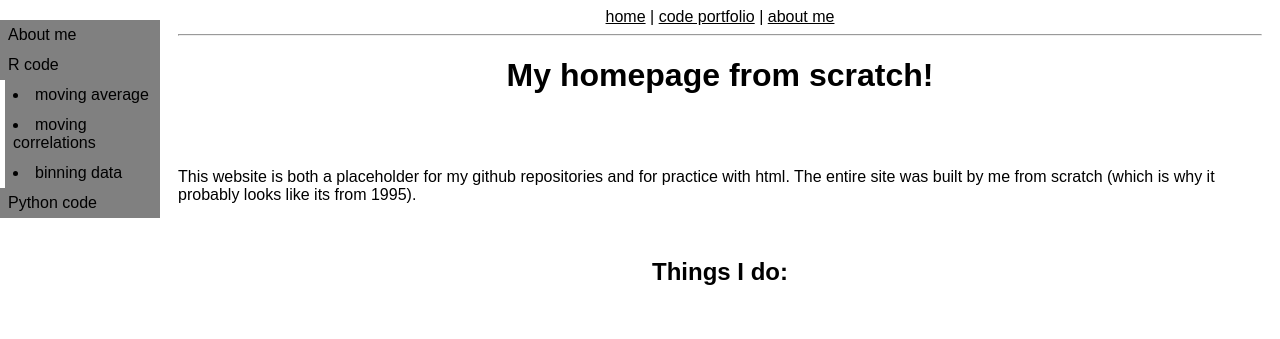
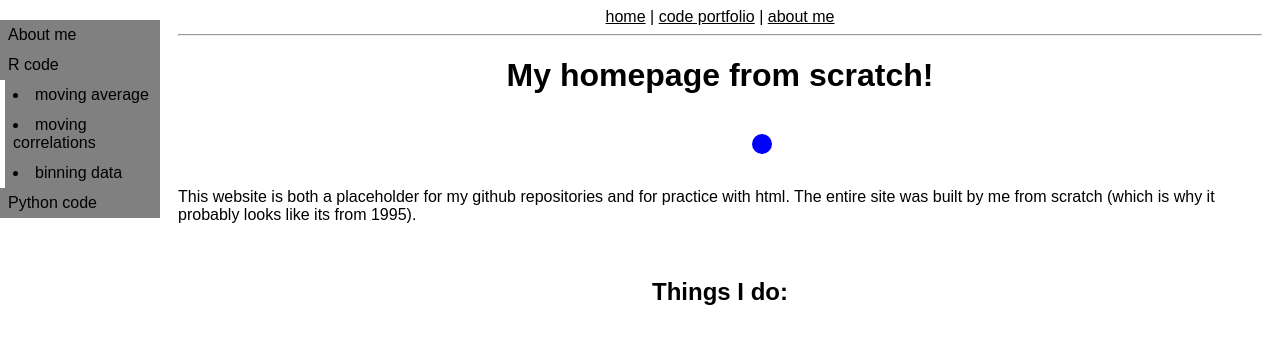
Before and after one commit to JoeThomas-git/JoeThomas-git.github.io, a plain HTML site: page index.html in a window 1280 px wide. Shown: the top 339 px of the page. Drawn offline with Linux system fonts and the light colour scheme.

Commit message:
Update index.html

```diff
--- a/index.html
+++ b/index.html
@@ -65,26 +65,31 @@
     font-family: sans-serif;
     }
   .ball {
-    border-radius: 50%;
-    background: green;
-    position: fixed;
-    width: 50px;
-    height: 50px;
-    margin-top: 10px;
-    margin-bottom: 10px;
-    animation-name: bounce;
+    margin: auto;
+    top: 0;
+    right: 0;
+    bottom: 0;
+    left: 0;
+    width: 20px;
+    height: 20px;
+    background-color: blue;
+    border-radius: 100px;
+    position: relative;
+    animation-name: zigzag;
     animation-duration: 3s;
     animation-iteration-count: infinite;
   }
-    #ball1 {top:0%}
-  @keyframes bounce {
+  @keyframes zigzag {
     0% {
+      top: 0px;
       left: 0px;
     }
     50% {
-      right: 0px;
+      top: 0px;
+      left: 100px;
     }
     100% {
+      top: 0px;
       left: 0px;
     }
   }
@@ -116,8 +121,7 @@
 My homepage from scratch!
 </h1>
 <br>
-<div class="ball"
-  id="ball1"></div>
+<div class="ball"></div>
 <br>
 <body>
   <p>
```
